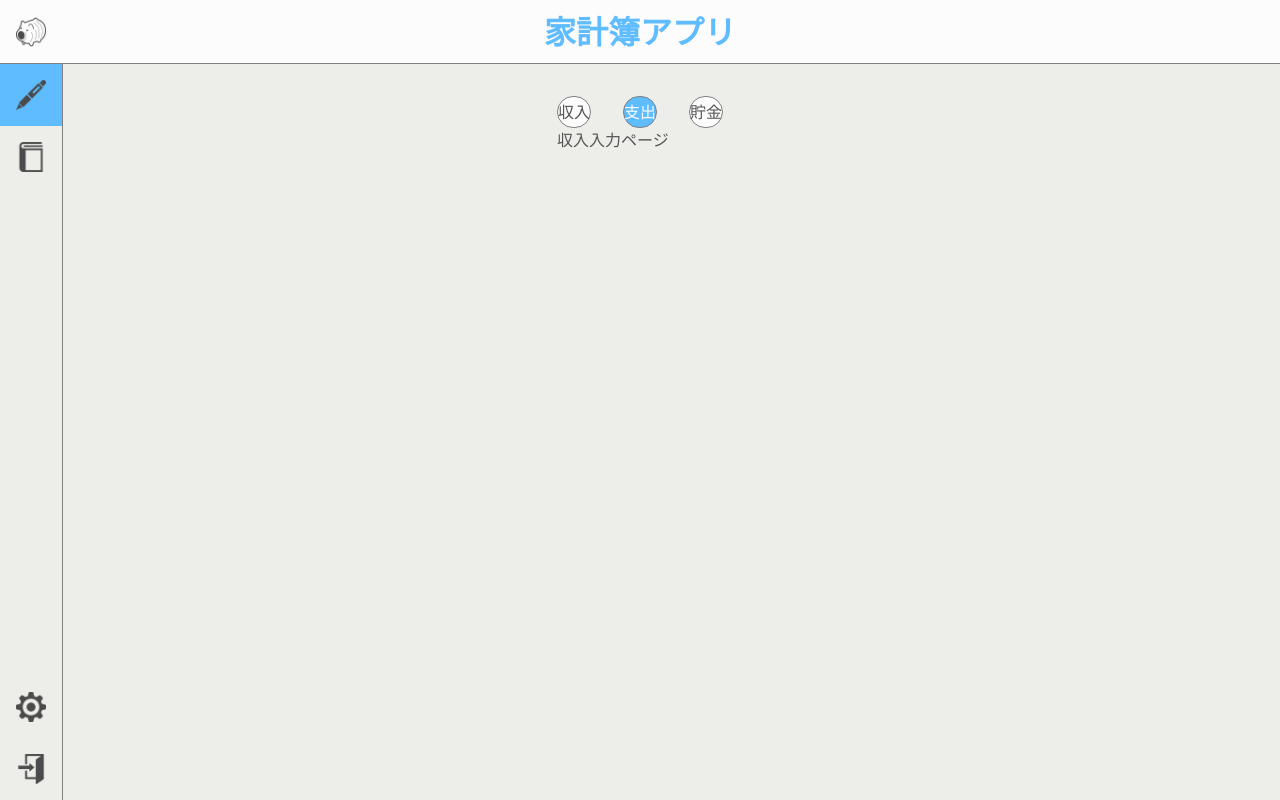
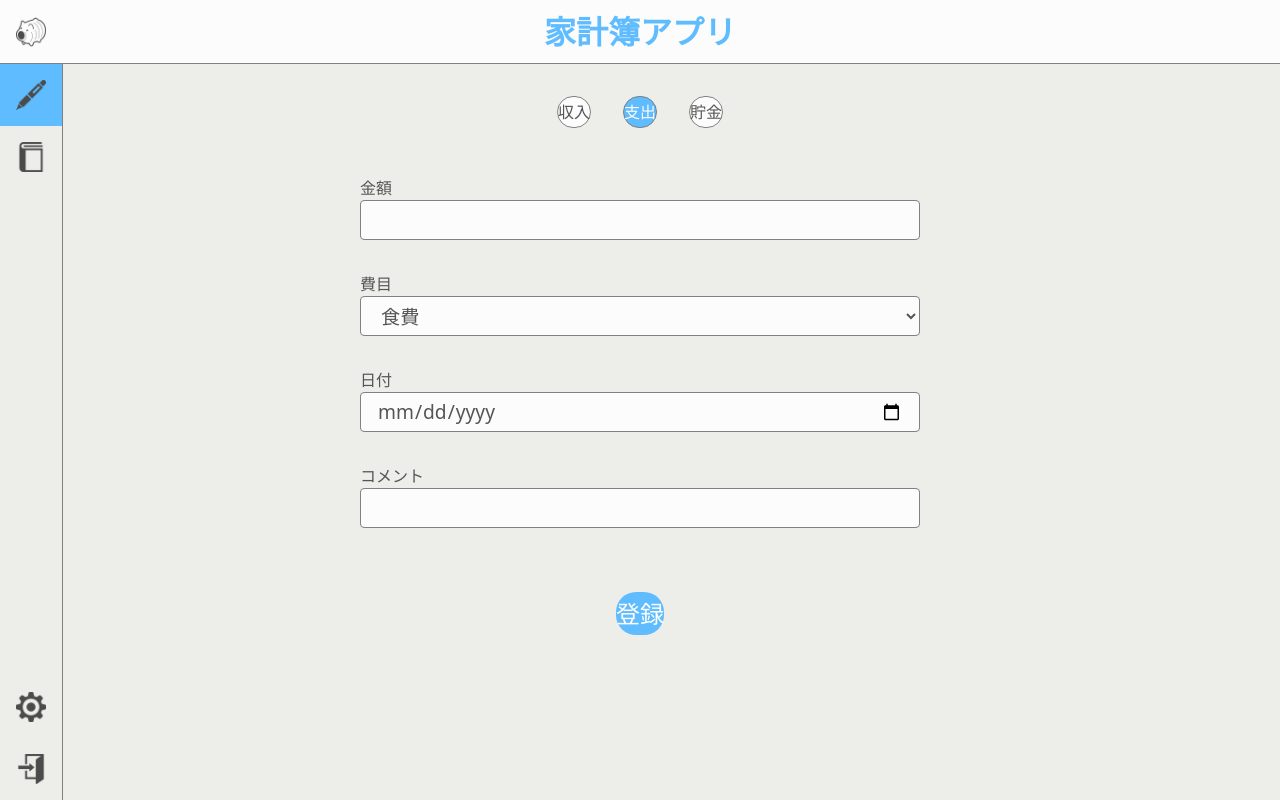
Before and after one commit to yusei-iwaki/kakei_track_front, a Next.js app: page /member/entry/expense in a window 1280 px wide. Built offline with nearby package versions, Linux system fonts and the light colour scheme.

Commit message:
fix:entry

```diff
--- a/src/app/member/entry/[type]/page.tsx
+++ b/src/app/member/entry/[type]/page.tsx
@@ -1,12 +1,13 @@
 import ToggleBtn from "@/components/toggle_button/toggleBtn";
 import { FC } from "react";
 import styles from "./page.module.scss";
+import Form from "@/components/entry_form/form";
 
 const EntryIncomePage = ({ params }: { params: { type: string } }) => {
   return (
     <>
       <ToggleBtn route={params.type} />
-      <h1>収入入力ページ</h1>
+      <Form route={params.type} />
     </>
   );
 };
--- a/src/app/member/layout.module.scss
+++ b/src/app/member/layout.module.scss
@@ -4,6 +4,7 @@
   height: 100vh;
   & .content {
     max-width: 700px;
+    width: 100%;
     flex: 1;
     position: absolute;
     left: 50%;
--- /dev/null
+++ b/src/components/entry_form/form.module.scss
@@ -0,0 +1,64 @@
+.form_container {
+    display: flex;
+    flex-direction: column;
+    justify-content: center;
+    align-items: center;
+    margin-top: 3rem;
+    & .form_item {
+        width: 80%;
+        display: flex;
+        flex-direction: column;
+        margin-bottom: 2rem;
+        position: relative;
+        & .category_options {
+            list-style: none;
+            background: #FCFCFC;
+            position: absolute;
+            top: 4rem;
+            border: 1px solid #818181;
+            border-radius: 4px;
+            z-index: 10;
+            width: 100%;
+            max-height: 10rem;
+            overflow-y: auto;
+            li {
+              padding: 0.5rem;
+              cursor: pointer;
+              border-radius: 4px;
+              &:hover {
+                background: #f0f0f0;
+              }
+            }
+          }
+        input {
+            height: 2.5rem;
+            background: #FCFCFC;
+            border: #818181 1px solid;
+            border-radius: 4px;
+            padding: 0 1rem;
+            font-size: 1.2rem;
+        }
+        input[type="number"] {
+          text-align: right;
+        }
+        input[type="number"]::-webkit-inner-spin-button{
+            -webkit-appearance: none;
+        }
+        select {
+            height: 2.5rem;
+            background: #FCFCFC;
+            border: #818181 1px solid;
+            border-radius: 4px;
+            padding: 0 1rem;
+            font-size: 1.2rem;
+            overflow-y: auto;
+            & option {
+                background: #FCFCFC;
+                color: #555555;
+                font-size: 1.2rem;
+                max-height: 6rem;
+                overflow-y: auto;
+            }
+        }
+    }
+}
--- /dev/null
+++ b/src/components/entry_form/form.tsx
@@ -0,0 +1,56 @@
+"use client";
+import { FC, useState } from "react";
+import styles from "./form.module.scss";
+import button from "@/styles/button.module.scss";
+
+interface ToggleButtonProps {
+  route: string;
+}
+
+const Form: FC<ToggleButtonProps> = ({ route }) => {
+  const categories = ["食費", "交通費", "娯楽", "水道光熱費", "その他"]; // サンプルデータ
+
+  const entry = () => {
+    alert("登録処理");
+  };
+
+  return (
+    <form className={styles.form_container}>
+      <div className={styles.form_item}>
+        <label htmlFor="amount">金額</label>
+        <input type="number" id="amount" name="amount" required />
+      </div>
+
+      <div className={styles.form_item}>
+        <label htmlFor="category">費目</label>
+        <select name="category" id="category">
+          {categories.map((category, index) => (
+            <option key={index} value={category}>
+              {category}
+            </option>
+          ))}
+        </select>
+      </div>
+
+      <div className={styles.form_item}>
+        <label htmlFor="date">日付</label>
+        <input type="date" name="date" id="date" />
+      </div>
+
+      <div className={styles.form_item}>
+        <label htmlFor="comment">コメント</label>
+        <input type="text" name="comment" id="comment" />
+      </div>
+
+      <button
+        className={button.button_design1}
+        style={{ marginTop: "2rem" }}
+        onClick={entry}
+      >
+        登録
+      </button>
+    </form>
+  );
+};
+
+export default Form;
--- a/src/styles/button.module.scss
+++ b/src/styles/button.module.scss
@@ -4,7 +4,7 @@
     border-radius: 20px;
     font-size: 1.5rem;
     padding: 0.2rem 0;
-    width: 80%;
+    width: 275;
     cursor: pointer;
 }
 
```
